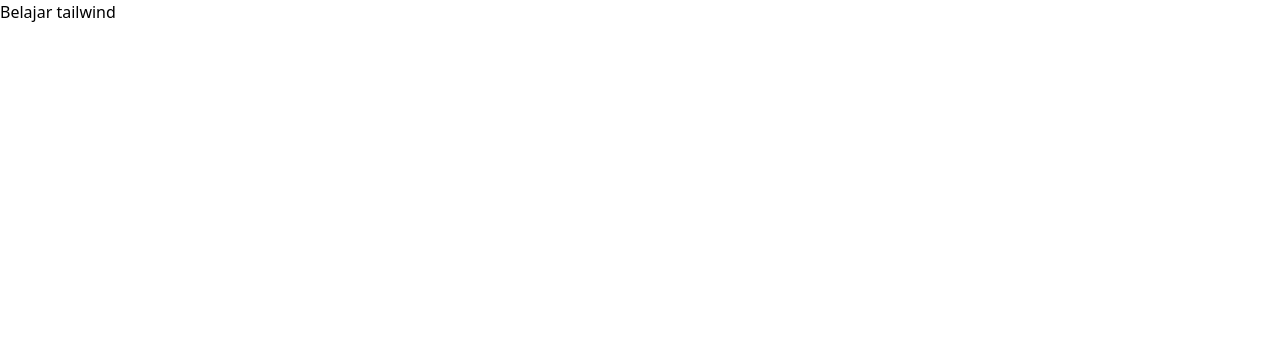
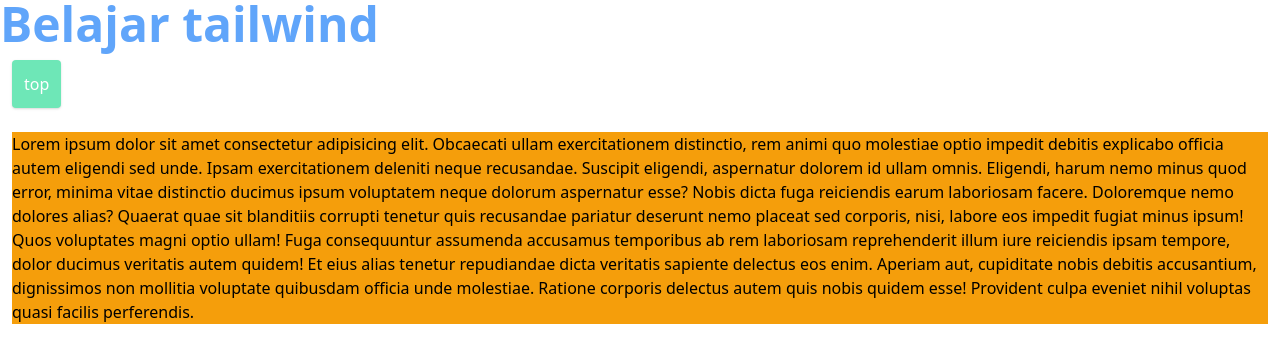
Before and after one commit to dewikuswanti/belajar-tailwind, a website: page public/index.html in a window 1280 px wide. Drawn offline with nearby package versions, Linux system fonts and the light colour scheme.

Commit message:
mengupdate index.html pada dokumen public

```diff
--- a/public/index.html
+++ b/public/index.html
@@ -5,9 +5,14 @@
     <meta name="viewport" content="width=device-width, initial-scale=1.0">
     <title>Belajar tailwind</title>
     <link rel="stylesheet" href="css/style.css">
+    <link href="https://cdn.jsdelivr.net/npm/tailwindcss@2.2.19/dist/tailwind.min.css" rel="stylesheet">
 </head>
 <body>
-    <h1>Belajar tailwind</h1>
-
-</body>
+    <h1 class="text-5xl font-bold text-blue-400" >Belajar tailwind</h1>
+    <a href="#" class="bg-green-300 p-3 text-white inline-block m-3 rounded shadow hover:bg-gray-600">top</a>
+    <p class="m-3 bg-yellow-500">Lorem ipsum dolor sit amet consectetur adipisicing elit. Obcaecati ullam exercitationem distinctio, rem animi quo molestiae optio impedit debitis explicabo officia autem eligendi sed unde. Ipsam exercitationem deleniti neque recusandae.
+    Suscipit eligendi, aspernatur dolorem id ullam omnis. Eligendi, harum nemo minus quod error, minima vitae distinctio ducimus ipsum voluptatem neque dolorum aspernatur esse? Nobis dicta fuga reiciendis earum laboriosam facere.
+    Doloremque nemo dolores alias? Quaerat quae sit blanditiis corrupti tenetur quis recusandae pariatur deserunt nemo placeat sed corporis, nisi, labore eos impedit fugiat minus ipsum! Quos voluptates magni optio ullam!
+    Fuga consequuntur assumenda accusamus temporibus ab rem laboriosam reprehenderit illum iure reiciendis ipsam tempore, dolor ducimus veritatis autem quidem! Et eius alias tenetur repudiandae dicta veritatis sapiente delectus eos enim.
+    Aperiam aut, cupiditate nobis debitis accusantium, dignissimos non mollitia voluptate quibusdam officia unde molestiae. Ratione corporis delectus autem quis nobis quidem esse! Provident culpa eveniet nihil voluptas quasi facilis perferendis.</p>
 </html>
```
